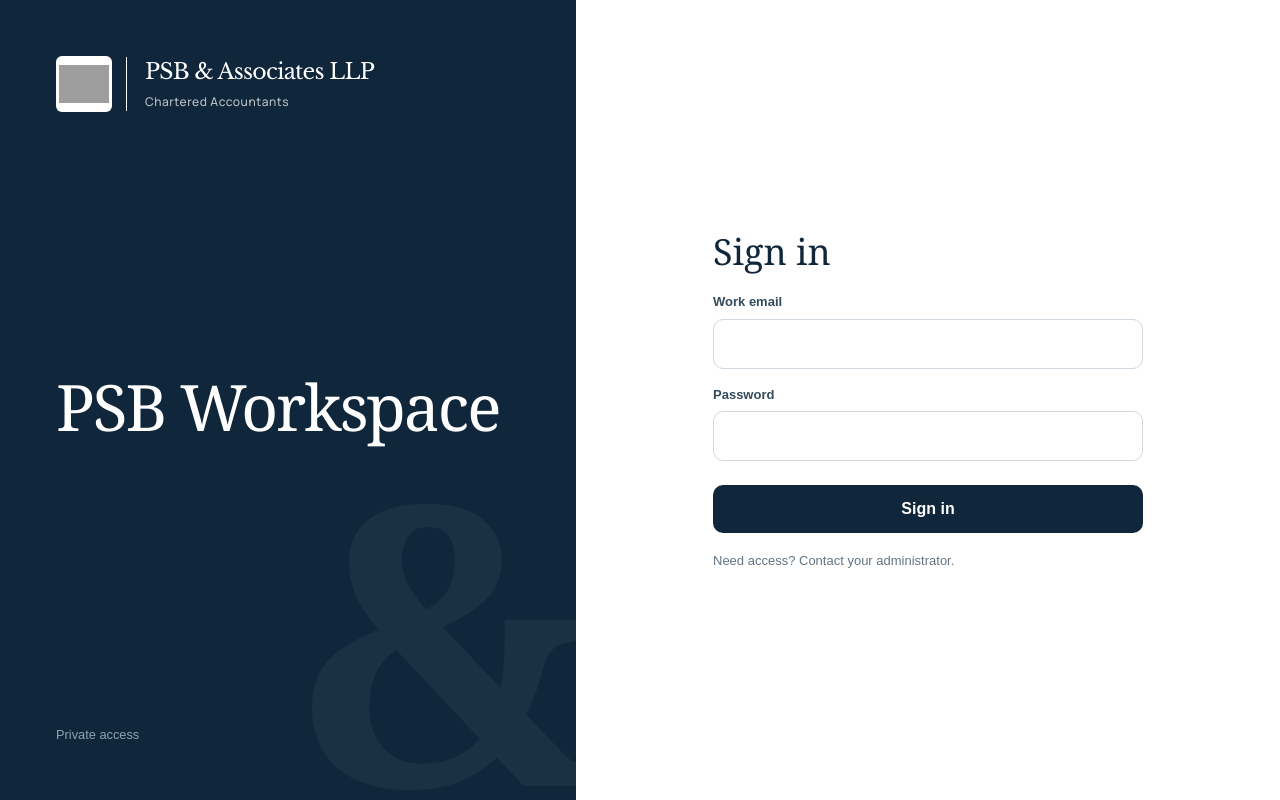
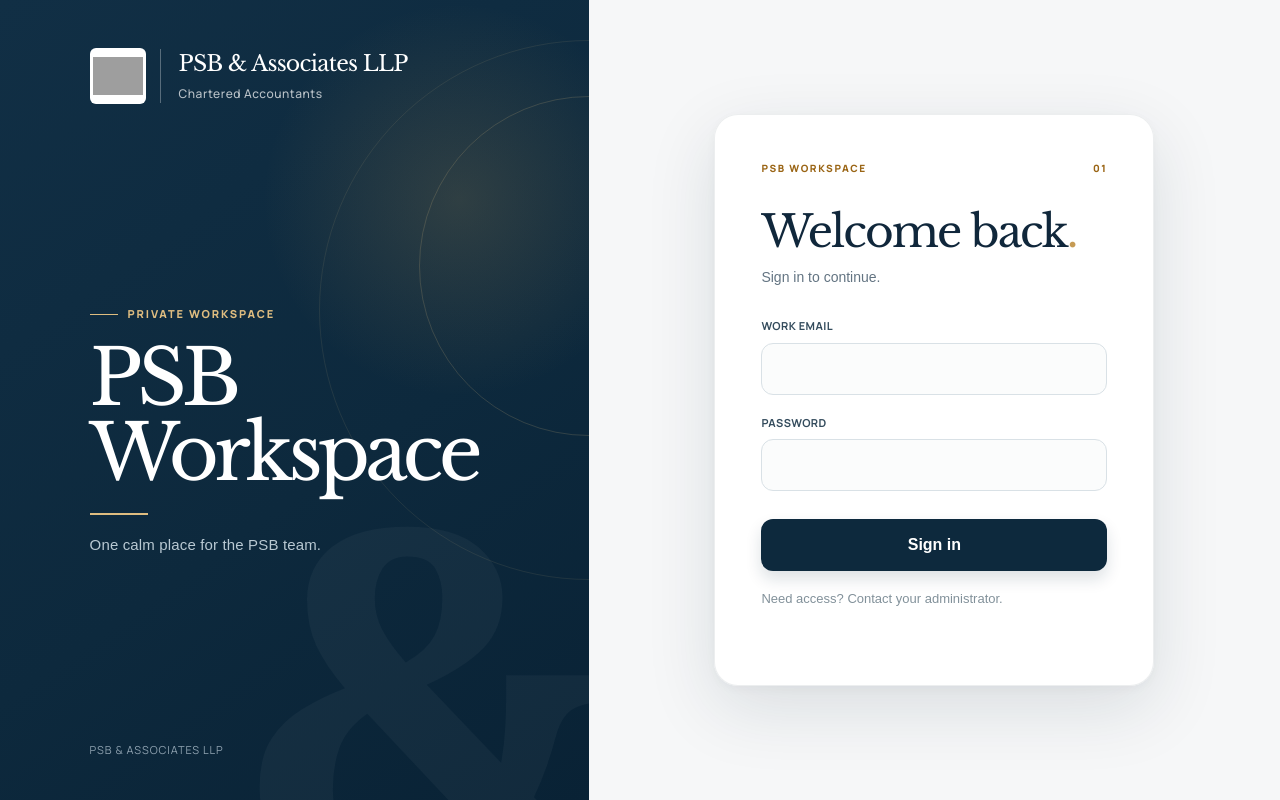
Before and after one commit to DarshanChoudhari2022/CA-CRM, a Next.js app: page /login in a window 1280 px wide. Built offline with nearby package versions, Linux system fonts and the light colour scheme; grey boxes are pictures that could not be loaded.

Commit message:
Refresh PSB workspace login design

```diff
--- a/src/app/(auth)/login/login-form.tsx
+++ b/src/app/(auth)/login/login-form.tsx
@@ -29,7 +29,14 @@ export function LoginForm() {
         }
       }}
     >
-      <h2>Sign in</h2>
+      <div className="auth-form-topline">
+        <span>PSB WORKSPACE</span>
+        <span>01</span>
+      </div>
+      <h2>
+        Welcome back<span>.</span>
+      </h2>
+      <p className="auth-form-intro">Sign in to continue.</p>
       {error && (
         <div className="form-error" role="alert">
           {error}
--- a/src/app/(auth)/login/page.tsx
+++ b/src/app/(auth)/login/page.tsx
@@ -5,11 +5,22 @@ export default function LoginPage() {
   return (
     <main className="auth-page">
       <section className="auth-visual">
-        <Brand />
-        <div className="auth-copy">
-          <h1>PSB Workspace</h1>
+        <div className="auth-visual-inner">
+          <Brand />
+          <div className="auth-copy">
+            <span className="auth-kicker">Private workspace</span>
+            <h1>
+              PSB
+              <br />
+              Workspace
+            </h1>
+            <div className="auth-rule" />
+            <p>One calm place for the PSB team.</p>
+          </div>
+          <small>PSB &amp; Associates LLP</small>
         </div>
-        <small style={{ color: "#8fa2b0" }}>Private access</small>
+        <div className="auth-orbit auth-orbit-one" />
+        <div className="auth-orbit auth-orbit-two" />
       </section>
       <section className="auth-form-wrap">
         <LoginForm />
--- a/src/app/globals.css
+++ b/src/app/globals.css
@@ -601,3 +601,226 @@ tbody tr:last-child td {
     grid-template-columns: 1fr;
   }
 }
+
+/* Login refresh */
+.auth-page {
+  min-height: 100svh;
+  grid-template-columns: minmax(420px, 0.92fr) 1.08fr;
+  background: #f6f7f8;
+  gap: 0;
+}
+.auth-visual {
+  isolation: isolate;
+  min-height: 100svh;
+  padding: 48px 7vw 42px;
+  background: #0d293d;
+  overflow: hidden;
+}
+.auth-visual::before {
+  content: "";
+  position: absolute;
+  inset: 0;
+  z-index: -2;
+  background:
+    radial-gradient(circle at 78% 25%, rgba(198, 155, 84, 0.18), transparent 26%),
+    linear-gradient(145deg, #112f45 0%, #0d293d 58%, #092235 100%);
+}
+.auth-visual::after {
+  content: "&";
+  right: -8%;
+  bottom: -18%;
+  z-index: -1;
+  font-size: clamp(360px, 39vw, 620px);
+  line-height: 1;
+  color: rgba(255, 255, 255, 0.035);
+}
+.auth-visual-inner {
+  height: 100%;
+  min-height: calc(100svh - 90px);
+  position: relative;
+  z-index: 2;
+  display: flex;
+  flex-direction: column;
+  justify-content: space-between;
+}
+.auth-visual .brand {
+  align-self: flex-start;
+}
+.auth-visual .brand > div {
+  border-left-color: rgba(255, 255, 255, 0.3);
+}
+.auth-copy {
+  max-width: 540px;
+  margin: auto 0;
+  padding: 80px 0 70px;
+}
+.auth-kicker {
+  display: inline-flex;
+  align-items: center;
+  gap: 10px;
+  color: #dfbd80;
+  font-family: var(--font-brand-sans), Arial, sans-serif;
+  font-size: 11px;
+  font-weight: 800;
+  letter-spacing: 0.17em;
+  text-transform: uppercase;
+}
+.auth-kicker::before {
+  content: "";
+  width: 28px;
+  height: 1px;
+  background: #dfbd80;
+}
+.auth-copy h1 {
+  margin: 18px 0 22px;
+  font-family: var(--font-brand-serif), Georgia, serif;
+  font-size: clamp(52px, 6vw, 92px);
+  line-height: 0.98;
+  letter-spacing: -0.065em;
+}
+.auth-rule {
+  width: 58px;
+  height: 2px;
+  margin: 0 0 18px;
+  background: #dfbd80;
+}
+.auth-copy p {
+  margin: 0;
+  color: #b9c9d3;
+  font-size: 15px;
+  letter-spacing: 0.01em;
+}
+.auth-visual .auth-visual-inner > small {
+  color: #8fa2b0;
+  font-family: var(--font-brand-sans), Arial, sans-serif;
+  font-size: 11px;
+  letter-spacing: 0.08em;
+  text-transform: uppercase;
+}
+.auth-orbit {
+  position: absolute;
+  z-index: 0;
+  border: 1px solid rgba(223, 189, 128, 0.18);
+  border-radius: 50%;
+  pointer-events: none;
+}
+.auth-orbit-one {
+  width: 340px;
+  height: 340px;
+  top: 12%;
+  right: -170px;
+}
+.auth-orbit-two {
+  width: 540px;
+  height: 540px;
+  top: 5%;
+  right: -270px;
+  opacity: 0.55;
+}
+.auth-form-wrap {
+  padding: 48px clamp(28px, 7vw, 120px);
+  background: #f6f7f8;
+  place-items: center;
+}
+.auth-form {
+  width: min(440px, 100%);
+  padding: clamp(28px, 4vw, 46px);
+  border: 1px solid rgba(16, 39, 59, 0.08);
+  border-radius: 24px;
+  background: rgba(255, 255, 255, 0.96);
+  box-shadow:
+    0 22px 70px rgba(16, 39, 59, 0.12),
+    0 3px 10px rgba(16, 39, 59, 0.035);
+}
+.auth-form-topline {
+  display: flex;
+  justify-content: space-between;
+  color: #9a6515;
+  font-family: var(--font-brand-sans), Arial, sans-serif;
+  font-size: 10px;
+  font-weight: 800;
+  letter-spacing: 0.16em;
+}
+.auth-form h2 {
+  margin: 28px 0 8px;
+  color: #10273b;
+  font-family: var(--font-brand-serif), Georgia, serif;
+  font-size: clamp(34px, 4vw, 44px);
+  letter-spacing: -0.045em;
+}
+.auth-form h2 span {
+  color: #c69b54;
+}
+.auth-form-intro {
+  margin: 0 0 34px;
+  color: #788995;
+  font-size: 14px;
+}
+.auth-form .field {
+  gap: 8px;
+  margin: 20px 0;
+}
+.auth-form .field label {
+  color: #334b5c;
+  font-family: var(--font-brand-sans), Arial, sans-serif;
+  font-size: 11px;
+  letter-spacing: 0.04em;
+  text-transform: uppercase;
+}
+.auth-form .field input {
+  min-height: 52px;
+  border: 1px solid #d9e1e6;
+  border-radius: 12px;
+  background: #fbfcfc;
+  transition:
+    border-color 160ms ease,
+    box-shadow 160ms ease,
+    background 160ms ease;
+}
+.auth-form .field input:focus {
+  border-color: #c69b54;
+  background: #fff;
+  box-shadow: 0 0 0 4px rgba(198, 155, 84, 0.13);
+  outline: 0;
+}
+.auth-form .button-primary {
+  min-height: 52px;
+  border-radius: 12px;
+  background: #0d293d;
+  box-shadow: 0 8px 16px rgba(13, 41, 61, 0.14);
+  transition:
+    transform 160ms ease,
+    background 160ms ease,
+    box-shadow 160ms ease;
+}
+.auth-form .button-primary:hover {
+  background: #17445f;
+  box-shadow: 0 11px 22px rgba(13, 41, 61, 0.2);
+  transform: translateY(-1px);
+}
+.auth-form > p:last-child {
+  color: #82919a;
+  font-size: 12px;
+}
+@media (max-width: 720px) {
+  .auth-page {
+    display: block;
+  }
+  .auth-visual {
+    min-height: 340px;
+    padding: 30px 24px;
+  }
+  .auth-visual-inner {
+    min-height: 280px;
+  }
+  .auth-copy {
+    padding: 30px 0 10px;
+  }
+  .auth-copy h1 {
+    font-size: 52px;
+  }
+  .auth-form-wrap {
+    min-height: calc(100svh - 340px);
+    padding: 28px 18px 44px;
+  }
+}
```
